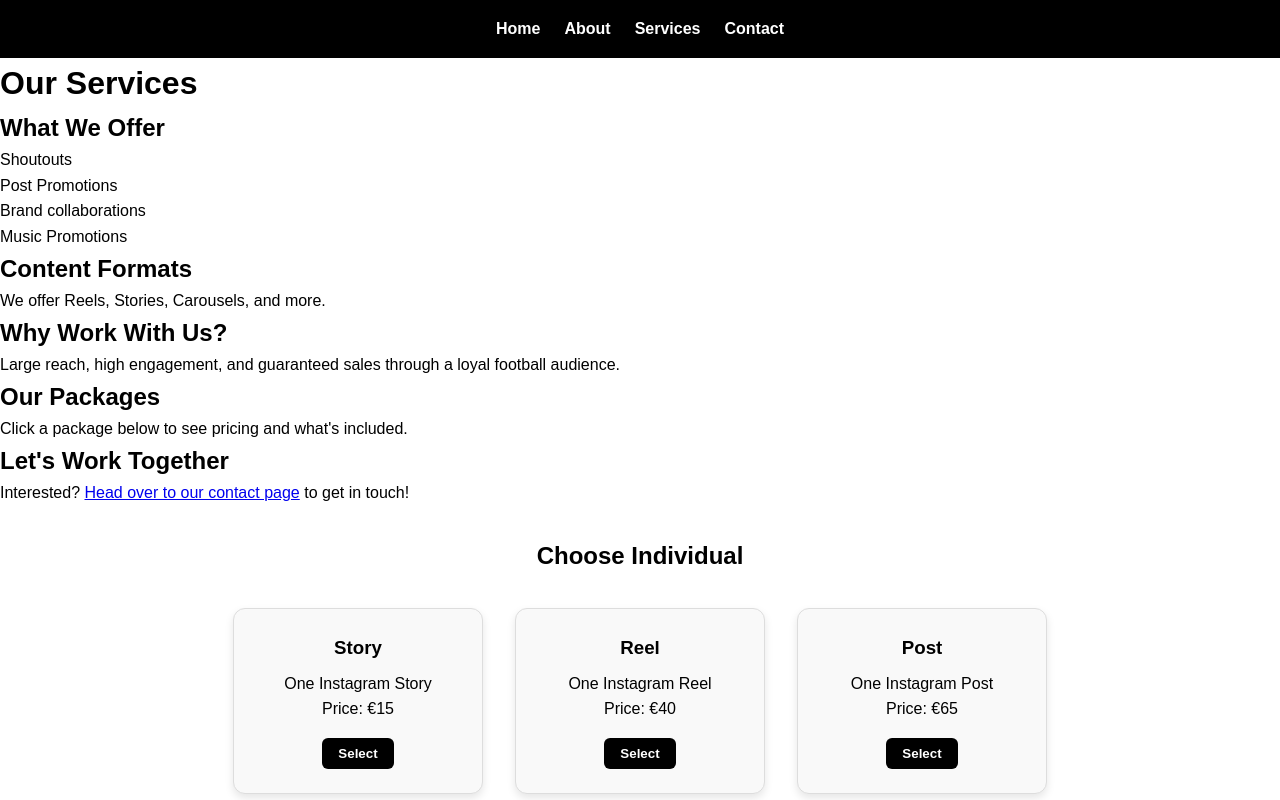
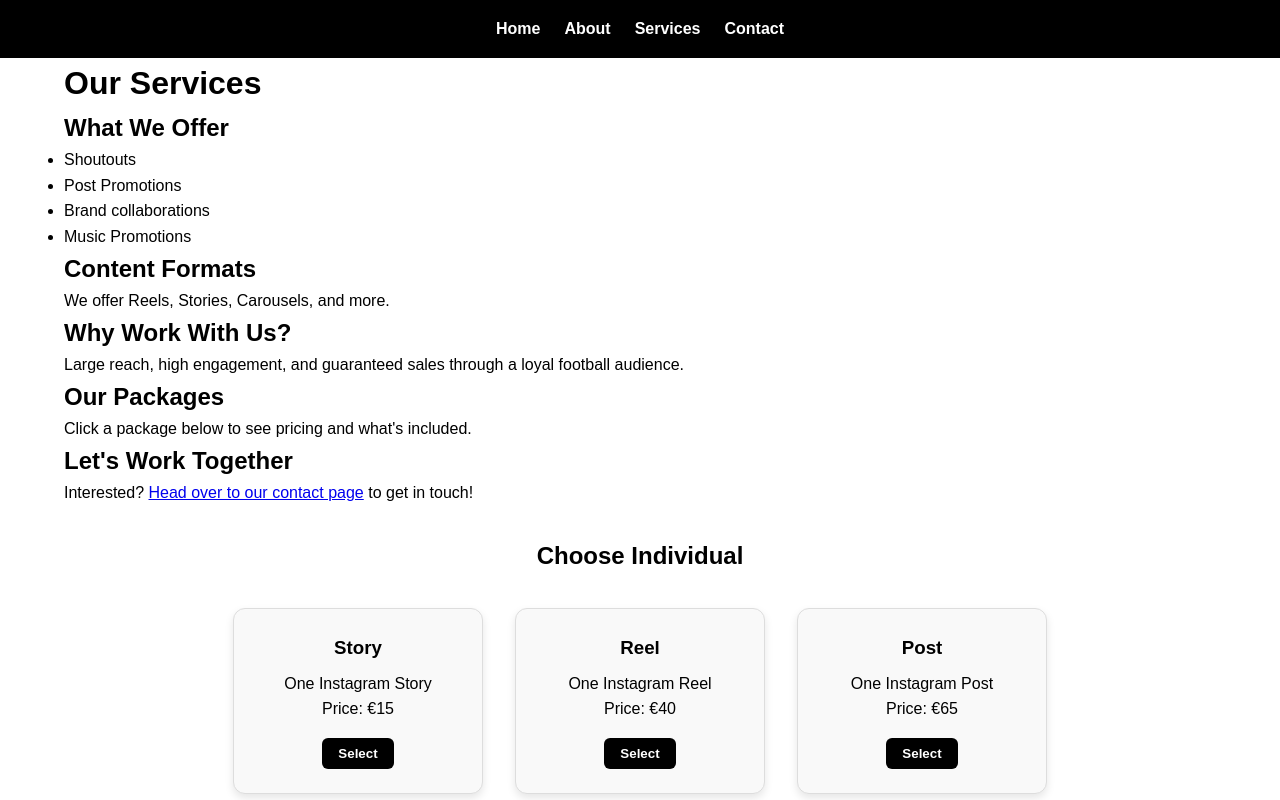
Before and after one commit to nadimmetwalli/theftblcrew-site, a React (Create React App) app in the folder theftblcrew-site/: page /services in a window 1280 px wide. Shown: the top 800 px of the page. Built offline with nearby package versions, Linux system fonts and the light colour scheme.

Commit message:
alignment changes

```diff
--- a/theftblcrew-site/src/pages/Home.js
+++ b/theftblcrew-site/src/pages/Home.js
@@ -1,6 +1,6 @@
 function Home() {
     return(
-        <div>
+        <div className="container">
             <h1>Welcome to theftblcrew!</h1>
         </div>
     )
--- a/theftblcrew-site/src/pages/Services.js
+++ b/theftblcrew-site/src/pages/Services.js
@@ -41,7 +41,7 @@ function Services() {
   };
 
   return (
-    <div>
+    <div className='container'>
       <h1>Our Services</h1>
 
       <h2>What We Offer</h2>
```
